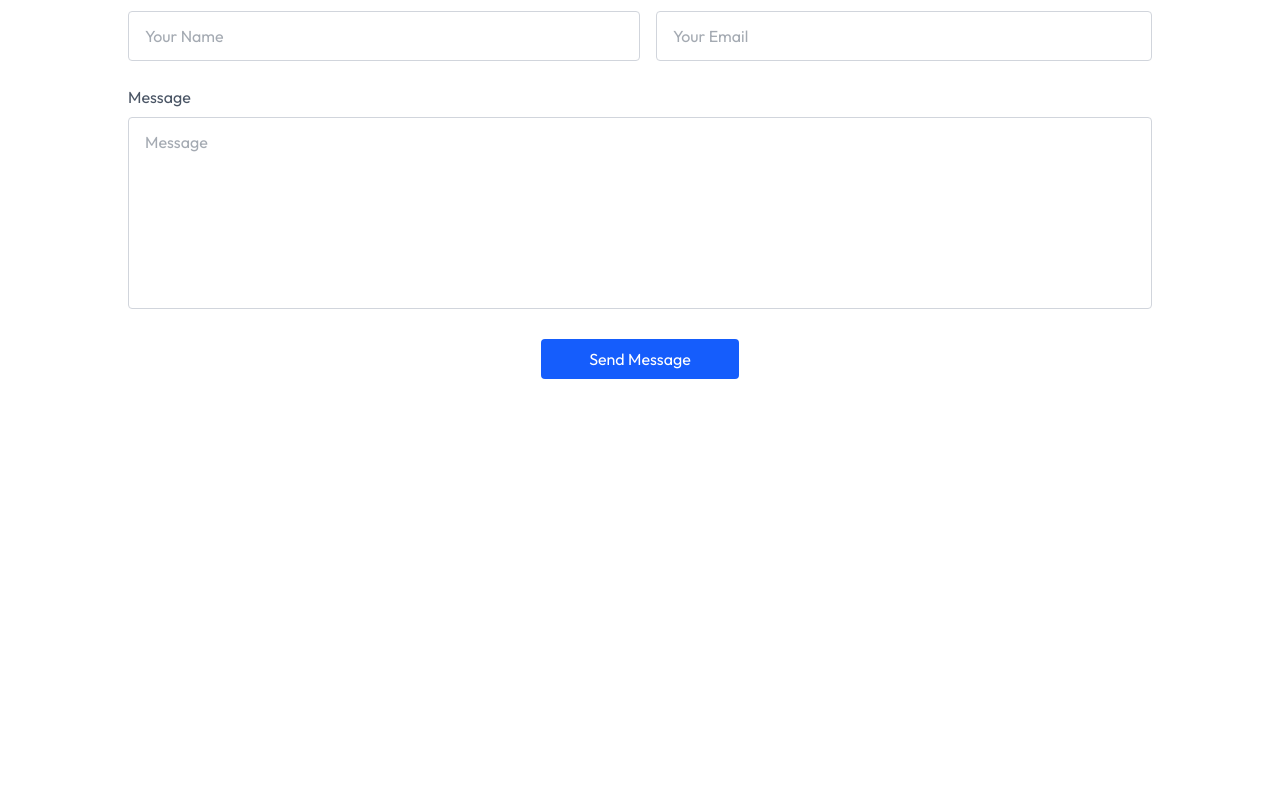
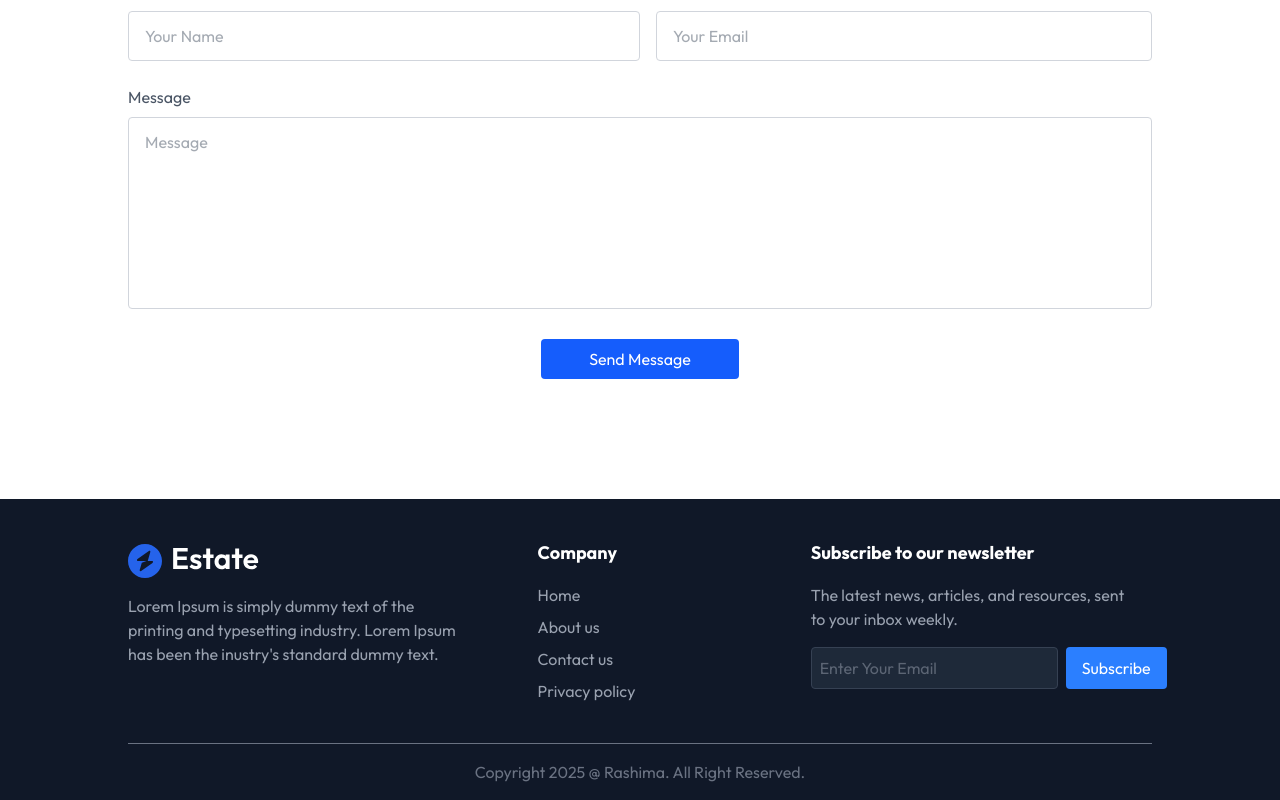
Before and after one commit to rashimarasangi/Estate, a React (Vite) app: page / in a window 1280 px wide. Shown: the part 3302-4102 px from the top of the page. Before the commit the page ends 3801 px from the top, so only its background shows below. Built offline with nearby package versions, Linux system fonts and the light colour scheme.

Commit message:
footersection is added

```diff
--- a/src/App.jsx
+++ b/src/App.jsx
@@ -4,15 +4,20 @@ import About from './components/About'
 import Projects from './components/Projects'
 import Testimonials from './components/Testimonials'
 import Contact from './components/Contact'
+import { ToastContainer } from 'react-toastify';
+import'react-toastify/dist/ReactToastify.css';
+import Footer from './components/Footer'
 
 const App = () => {
   return (
     <div className='w-full overflow-hidden'>
+      <ToastContainer/>
       <Header/>
       <About/>
       <Projects/>
       <Testimonials/>
       <Contact/>
+      <Footer/>
     </div>
   )
 }
--- a/src/components/Contact.jsx
+++ b/src/components/Contact.jsx
@@ -1,4 +1,5 @@
 import React from 'react'
+import { toast } from 'react-toastify';
 
 const Contact = () => {
 
@@ -20,11 +21,11 @@ const [result, setResult] = React.useState("");
 
     if (data.success) {
       setResult("");
-      alert("Form submitted Successfully")
+      toast.success("Form Submittd Successfully")
       event.target.reset();
     } else {
       console.log("Error", data);
-      alert(data.message)
+      toast.error(data.message)
       setResult("");
     }
   };
--- /dev/null
+++ b/src/components/Footer.jsx
@@ -0,0 +1,42 @@
+import React from 'react'
+import { assets  }  from '../assets/assets'
+
+const Footer = () => {
+  return (
+    <div className='pt-10 px-4 md:px-20 lg:px-32 bg-gray-900 w-full overflow-hidden' id='Foter'>
+      <div className='container mx-auto flex flex-col md:flex-row justify-between items-start'>
+        <div className='w-full md:w-1/3 mb-8 md:mb-0'>
+            <img src={assets.logo_dark} alt="" />
+            <p className='text-gray-400 mt-4'>Lorem Ipsum is simply dummy text of the printing and typesetting industry. Lorem Ipsum has been the inustry's standard dummy text.</p>
+        </div>
+        <div className='w-full md:w-1/5 mb-8 md:mb-0'>
+            <h3 className='text-white text-lg font-bold mb-4'>Company</h3>
+            <ul className='flex flex-col gap-2 text-gray-400'>
+                <a href="#Header"
+                className='hover:text-white'>Home</a>
+                <a href="#About"
+                className='hover:text-white'>About us</a>
+                <a href="#Contact"
+                className='hover:text-white'>Contact us</a>
+                <a href="#"
+                className='hover:text-white'>Privacy policy</a>
+            </ul>
+        </div>
+        <div className='w-full md:w-1/3'>
+             <h3 className='text-white text-lg font-bold mb-4'>Subscribe to our newsletter</h3>
+             <p className='text-gray-400 mb-4 max-w-80'>The latest news, articles, and resources, sent to your inbox weekly.</p>
+             <div className='flex gap-2'>
+                <input type="email" placeholder="Enter Your Email"
+                className='p-2 rounded bg-gray-800 text-gray-400 border border-gray-700 focus:outline-none w-full md:w-auto'/>
+                <button className='py-2 px-4 rounded bg-blue-500 text-white'>Subscribe</button>
+             </div>
+        </div>
+      </div>
+      <div className='border-t boeder-gray-700 py-4 mt-10 text-center text-gray-500'>
+        Copyright 2025 @ Rashima. All Right Reserved.
+      </div>
+    </div>
+  )
+}
+
+export default Footer
```
